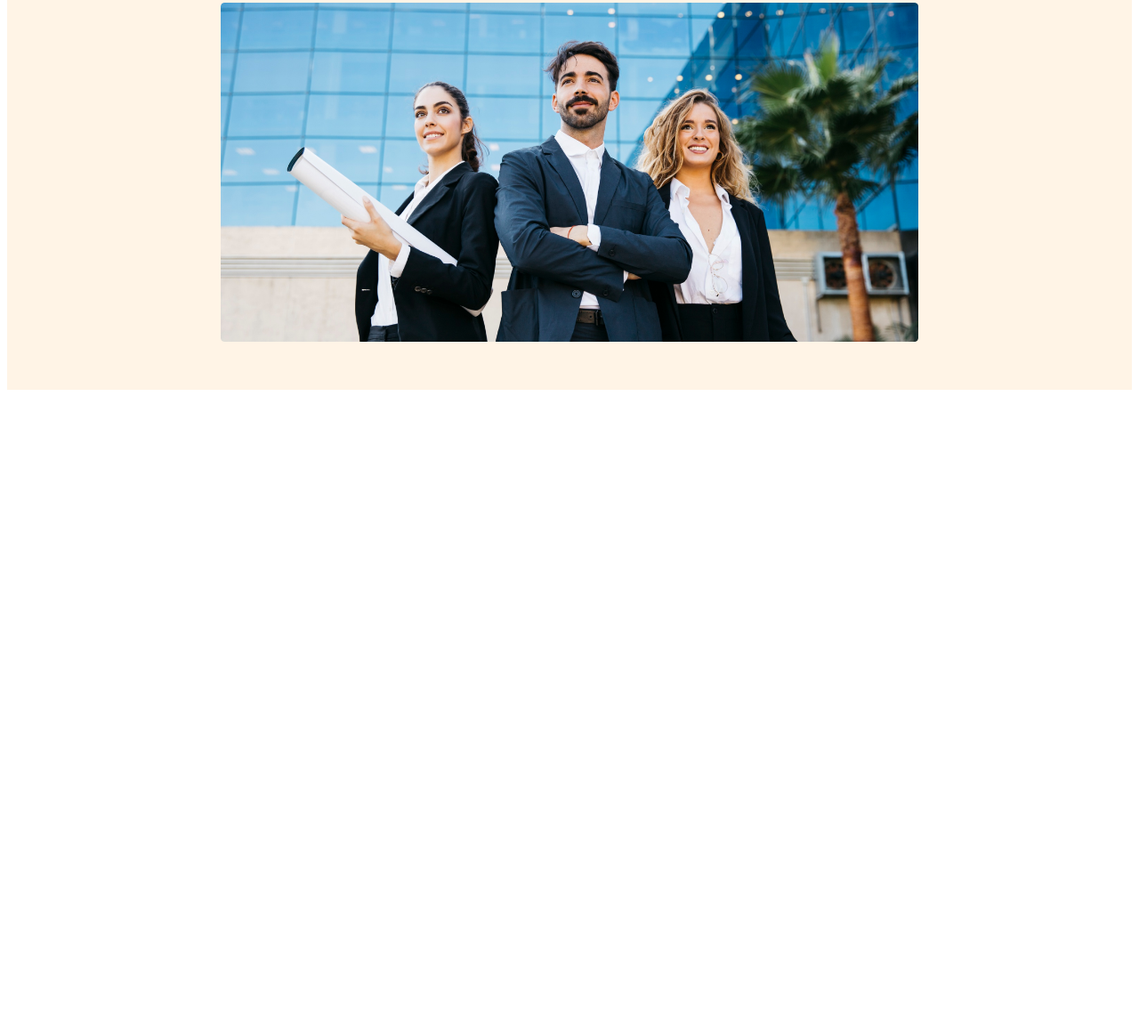
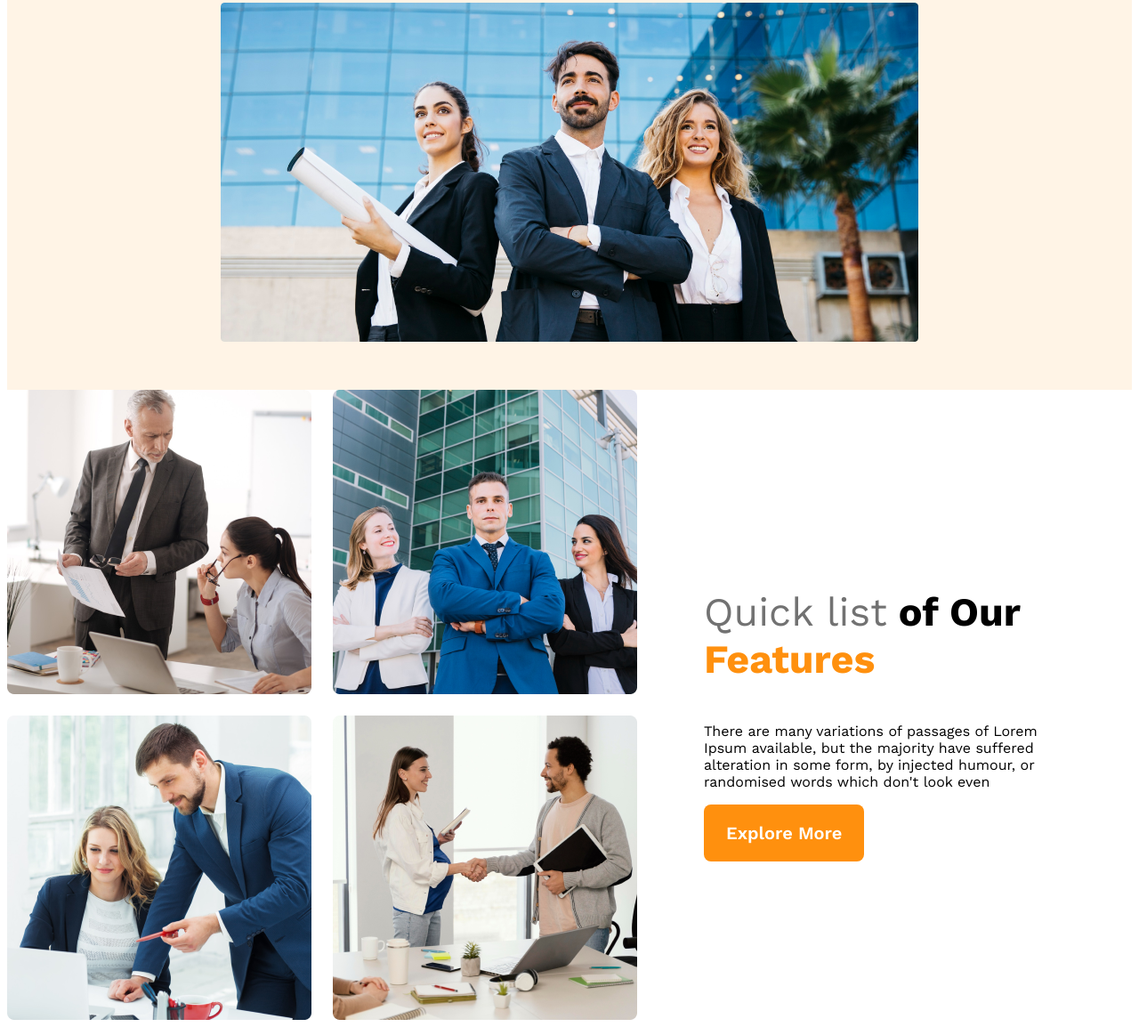
Before and after one commit to shaker09/g3-architects-website, a plain HTML site: page index.html in a window 1280 px wide. Shown: the part 573-1727 px from the top of the page at 89% size. Before the commit the page ends 1019 px from the top, so only its background shows below. Drawn offline with nearby package versions, Linux system fonts and the light colour scheme.

Commit message:
features content added

```diff
--- a/index.html
+++ b/index.html
@@ -7,6 +7,7 @@
     <link rel="stylesheet" href="styles/architects.css">
 </head>
 <body>
+    <!-- header section start -->
     <header>
         <nav>
             <h3 class="nav-title">G3 Architects</h3>
@@ -26,8 +27,22 @@
             <img src="images/banner.png" alt="">
         </div>
     </header>
+    <!-- header section end -->
     <main>
-
+        <!-- team section start -->
+        <section class="teams-container">
+            <div class="teams-img-container">
+                <img src="images/team1.png" alt="">
+                <img src="images/team2.png" alt="">
+                <img src="images/team3.png" alt="">
+                <img src="images/team4.png" alt="">
+            </div>
+            <div class="teams-context">
+                <h3 class="teams-title"><span class="quick-list">Quick list</span> <span>of Our</span> <span class="teams-feature">Features</span></h3>
+                <p class="teams-description">There are many variations of passages of Lorem Ipsum available, but the majority have suffered alteration in some form, by injected humour, or randomised words which don't look even</p>
+                <button class="btn-primary">Explore More</button>
+            </div>
+        </section>
     </main>
     <footer>
 
--- a/styles/architects.css
+++ b/styles/architects.css
@@ -65,6 +65,37 @@ nav li a{
     width: 100%;
 }
 
+/* mains styles */
+main{
+    max-width: 1440px;
+    margin: 0 auto;
+}
+
+/* teams styles */
+.teams-container{
+    display: flex;
+    align-items: center;
+}
+.teams-img-container{
+    display: grid;
+    grid-template-columns: repeat(2, 1fr);
+    gap: 1.5rem;
+}
+.teams-context{
+    padding-left: 75px;
+    padding-right: 75px;
+}
+.teams-title{
+    font-size: 2.8rem;
+}
+.teams-title .quick-list{
+    color: #727272;
+    font-weight: 500;
+}
+.teams-title .teams-feature{
+    color: #FF900E;
+    font-weight: 700;
+}
 
 /* responsive media queries part */
 /* for small device like mobile */
```
